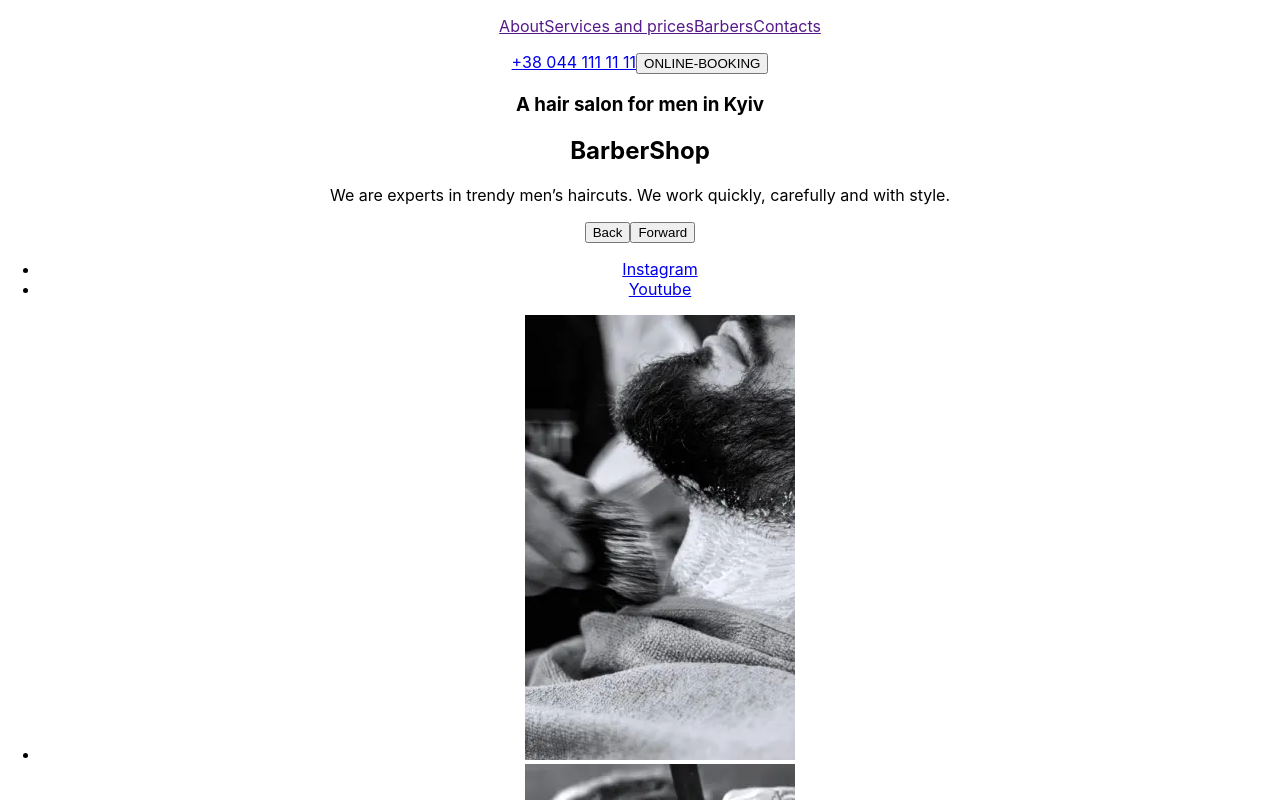
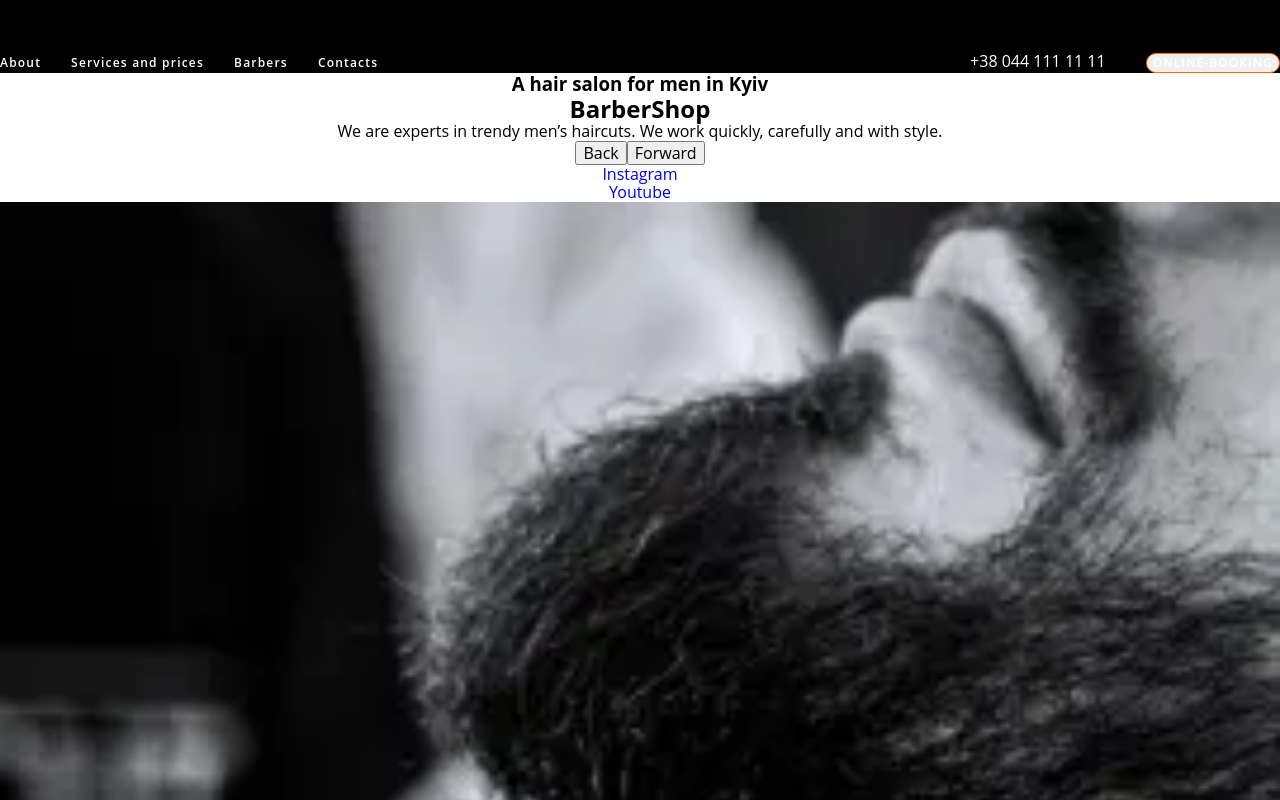
Before and after one commit to Tate-T/BarberShop, a React (Create React App) app: page / in a window 1280 px wide. Shown: the top 800 px of the page. Built offline with nearby package versions, Linux system fonts and the light colour scheme.

Commit message:
Header_style

```diff
--- a/package.json
+++ b/package.json
@@ -8,6 +8,7 @@
     "@testing-library/react": "^13.4.0",
     "@testing-library/user-event": "^13.5.0",
     "gh-pages": "^6.1.1",
+    "modern-normalize": "^3.0.1",
     "prop-types": "^15.8.1",
     "react": "^18.3.1",
     "react-dom": "^18.3.1",
--- a/src/components/About/About.jsx
+++ b/src/components/About/About.jsx
@@ -18,7 +18,7 @@ export const About = () => {
                     <h2>Best Barbershop in your city</h2>
                     <p>If you want to add more confidence to your image, you should visit us.</p>
                     <p>We are a team that never stops at what has been achieved and are thirsty for changes. And when you fall into the hands of our master, you will never be the same again. We are a team that is always "on the same wave" with clients. Therefore, we are always ready to improve everyone who comes to us!</p>
-                    <ButtonBooking btnText={[1, 2, 3]} />
+                    <ButtonBooking btnText="Online-booking" />
                 </article>
             </Container>
         </section>
--- a/src/components/Header/Header.jsx
+++ b/src/components/Header/Header.jsx
@@ -1,21 +1,35 @@
 
 import { Container } from "../Container/Container"
-
+import style from "./Header.module.css"
 
 export const Header = () => {
     return (
-        <header>
+        <header className={style.header}>
             <Container>
-            <ul>
-                <a href="">About</a>
-                <a href="">Services and prices</a>
-                <a href="">Barbers</a>
-                <a href="">Contacts</a>
-            </ul>
-            <div>
-                <a href="tel:+380441111111">+38 044 111 11 11</a>
-                <button>ONLINE-BOOKING</button>
-            </div>
+                <div className={style.header_wrap}>
+                <ul className={style.menu}>
+                    <li className={style.item}>
+                        <a className={style.header__link} href="">About</a>
+                    </li>
+                    <li className={style.item}>
+                        <a className={style.header__link} href="">Services and prices</a>
+
+                    </li>
+                    <li className={style.item} >
+                        <a className={style.header__link} href="">Barbers</a>
+
+                    </li>
+                    <li className={style.item}>
+                        <a className={style.header__link} href="">Contacts</a>
+
+                    </li>
+
+                </ul>
+                <div className={style.header__info}>
+                    <a className={style.header__number} href="tel:+380441111111">+38 044 111 11 11</a>
+                    <button className={style.header__btn} >ONLINE-BOOKING</button>
+                </div>
+                </div>
             </Container>
         </header>
     )
--- /dev/null
+++ b/src/components/Header/Header.module.css
@@ -0,0 +1,41 @@
+.header{
+    background-color: black;
+    padding-top: 52px;
+}
+.header_wrap{
+    display: flex;
+    justify-content: space-between;
+
+}
+.menu{
+    display: flex;
+    gap:30px;
+    justify-content: center;
+}
+.header__link {
+    color: #FFF;
+    font-size: 12px;
+    font-style: normal;
+    font-weight: 600;
+    line-height: normal;
+    letter-spacing: 1.2px;
+}
+.header__link:hover {
+    color: #FF6C00;
+}
+.header__number{
+    color: #FFF;
+}
+.header__btn{
+    margin-left: 40px;
+    color: #FFF;
+text-align: center;
+font-size: 12px;
+font-style: normal;
+font-weight: 600;
+line-height: 16px;
+letter-spacing: 1.08px;
+text-transform: uppercase;
+border-radius: 25px;
+border: 1px solid #FF6C00;
+}
--- a/src/index.css
+++ b/src/index.css
@@ -1,3 +1,28 @@
+@import-normalize;
+
+a {
+  text-decoration: none;
+}
+ul{
+  list-style: none;
+  margin: 0;
+  padding: 0;
+}
+
+h1,h2,h3,h4,h5,h6,p{
+  margin: 0;
+}
+img{
+  width: 100%;
+  max-width: 100%;
+  height: auto;
+  display: block;
+}
+
+button{
+  cursor: pointer;
+}
+
 body {
   margin: 0;
   font-family: -apple-system, BlinkMacSystemFont, 'Segoe UI', 'Roboto', 'Oxygen',
@@ -5,6 +30,8 @@ body {
     sans-serif;
   -webkit-font-smoothing: antialiased;
   -moz-osx-font-smoothing: grayscale;
+  font-family: "Open Sans";
+
 }
 
 code {
--- a/src/index.js
+++ b/src/index.js
@@ -2,6 +2,8 @@ import React from 'react';
 import ReactDOM from 'react-dom/client';
 import './index.css';
 import App from './App';
+import 'modern-normalize/modern-normalize.css';
+
 
 
 const root = ReactDOM.createRoot(document.getElementById('root'));
```
Also changed, not shown: 1 other file (tests, documents, lock files or other folders).
